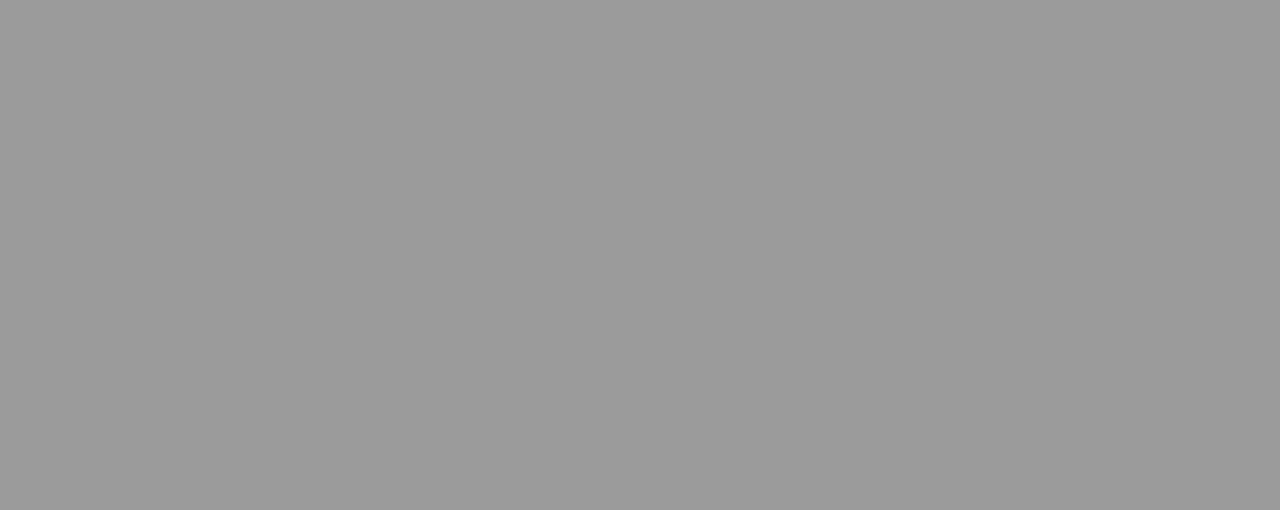
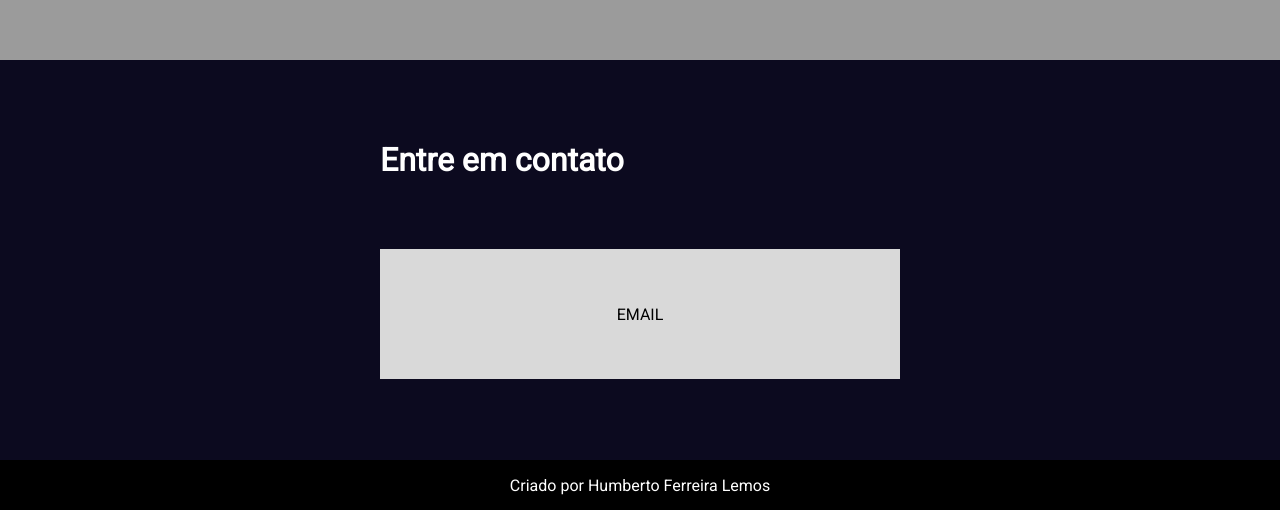
Before and after one commit to carregando/Portif-lio-Humberto-Ferreira-Lemos, a Next.js app: page / in a window 1280 px wide. Shown: the part 740-1250 px from the top of the page. Before the commit the page ends 800 px from the top, so only its background shows below. Built offline with nearby package versions, Linux system fonts and the light colour scheme.

Commit message:
Criado Footer

```diff
--- a/pages/_app.jsx
+++ b/pages/_app.jsx
@@ -9,6 +9,7 @@ const GlobalStyle = createGlobalStyle`
 }
 
 body {
+  font-family: 'Roboto', sans-serif;
   background-color: ${props => props.theme.colors.betterWhite};
 }
 `
--- a/pages/index.jsx
+++ b/pages/index.jsx
@@ -1,19 +1,19 @@
 import styled from 'styled-components'
 
-import Icon from '../src/components/iconContainer/Icon'
+import Footer from '../src/components/layout/footer/Footer'
 import Navbar from '../src/components/layout/Navbar/Navbar'
 
-const TestContainer = styled.div`
-  display: flex;
-  flex-direction: column;
+const Body = styled.div`
+  min-height: 100vh;
 `
 
 function HomePage () {
   return (
     <>
-      <TestContainer>
-        <Navbar/>
-      </TestContainer>
+      <Body>
+       <Navbar/>
+      </Body>
+      <Footer/>
     </>
   )
 }
--- /dev/null
+++ b/src/components/layout/footer/Footer.jsx
@@ -0,0 +1,53 @@
+import styled from 'styled-components'
+
+const EmailContainer = styled.div`
+  background-color: ${props => props.theme.colors.gray};
+  color: ${props => props.theme.colors.black};
+  width: 520px;
+  height: 130px;
+
+  display: flex;
+  align-items: center;
+  justify-content: center;
+  margin-top: 70px;
+`
+
+const DarkBlueFooter = styled.div`
+  background-color: ${props => props.theme.colors.derkestBlue};
+  color: ${props => props.theme.colors.white};
+  width: 100%;
+  height: 400px;
+
+  display: flex;
+  justify-content: center;
+  align-items: center;
+  flex-direction: column;
+`
+
+const BlackFooter = styled.div`
+  background-color: ${props => props.theme.colors.black};
+  color: ${props => props.theme.colors.white};
+  width: 100%;
+  min-height: 50px;
+  display: flex;
+  align-items: center;
+  justify-content: center;
+`
+
+export default function Footer () {
+  return (
+    <>
+      <DarkBlueFooter>
+        <div>
+          <h1>Entre em contato</h1>
+          <EmailContainer>
+            EMAIL
+          </EmailContainer>
+        </div>
+      </DarkBlueFooter>
+      <BlackFooter>
+          Criado por Humberto Ferreira Lemos
+      </BlackFooter>
+    </>
+  )
+}
--- a/src/theme.js
+++ b/src/theme.js
@@ -2,6 +2,9 @@ const theme = {
   colors:{
     white: '#FFFFFF',
     betterWhite: '#9B9B9B',
+    derkestBlue: '#0C0A1F',
+    black: '#000000',
+    gray: '#D9D9D9',
   }
 }
 
```
Also changed, not shown: 1 other file (tests, documents, lock files or other folders).
